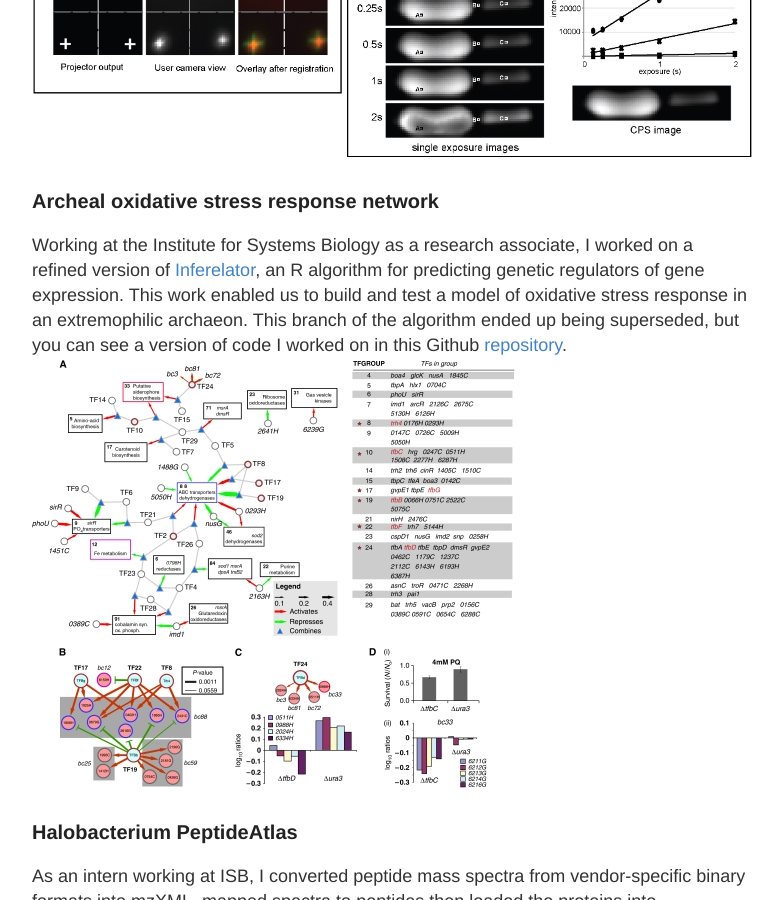
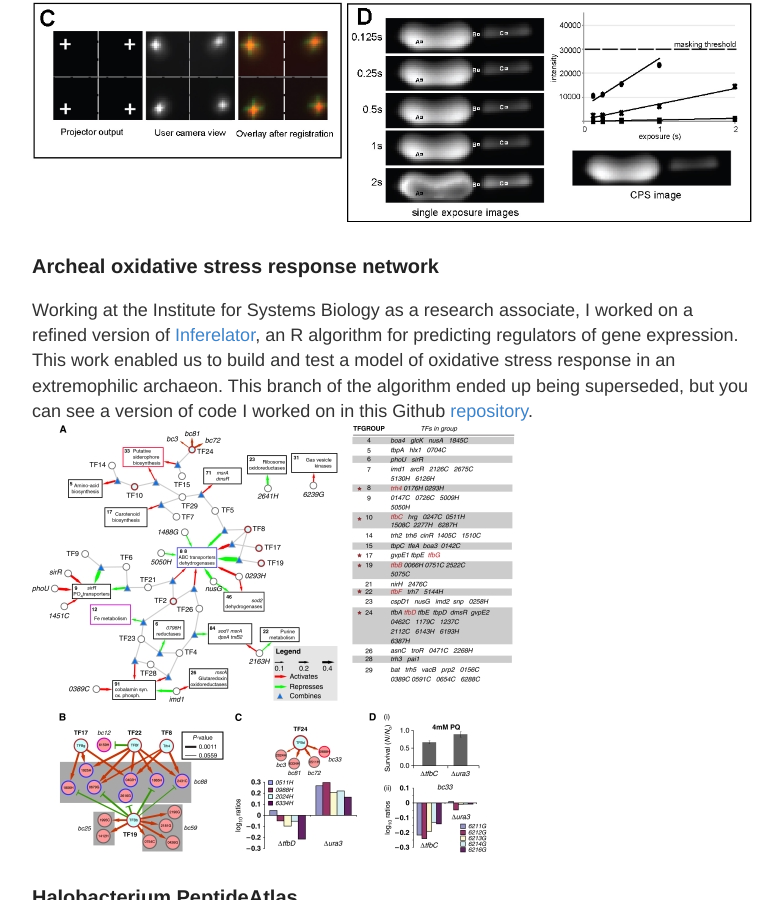
Before and after one commit to ptvan/ptvan.github.io, a Jekyll site: the page built from research.md, in a window 1280 px wide and 900 px high, scrolled down 1511 px. Shown: the whole window, without its empty margins (248-1031 px from the left). Built offline with Jekyll 4.4.1, drawn with Linux system fonts in a browser that asks for light colours; some of the changed text lies outside the part shown.

Commit message:
text updates

```diff
--- a/research.md
+++ b/research.md
@@ -21,7 +23,7 @@ As part of my PhD thesis, I built a protein [imager](https://www.ncbi.nlm.nih.go
 ![SIGI overview](/images/SIGI-operation.jpg "SIGI-operation.jpg")
 
 ### Archeal oxidative stress response network
-Working at the Institute for Systems Biology as a research associate, I worked on a refined version of [Inferelator](https://www.ncbi.nlm.nih.gov/pubmed/16686963), an R algorithm for predicting genetic regulators of gene expression. This work enabled us to build and test a model of oxidative stress response in an extremophilic archaeon. This branch of the algorithm ended up being superseded, but you can see a version of code I worked on in this Github [repository](https://github.com/ptvan/inferelator-ancient).
+Working at the Institute for Systems Biology as a research associate, I worked on a refined version of [Inferelator](https://www.ncbi.nlm.nih.gov/pubmed/16686963), an R algorithm for predicting regulators of gene expression. This work enabled us to build and test a model of oxidative stress response in an extremophilic archaeon. This branch of the algorithm ended up being superseded, but you can see a version of code I worked on in this Github [repository](https://github.com/ptvan/inferelator-ancient).
 ![EGRIN_OS network](/images/EGRIN_OS-network.jpg "EGRIN_OS-network.jpg")
 
 ### Halobacterium PeptideAtlas
```
Also changed, not shown: other parts of research.md (+4 -2 lines).
